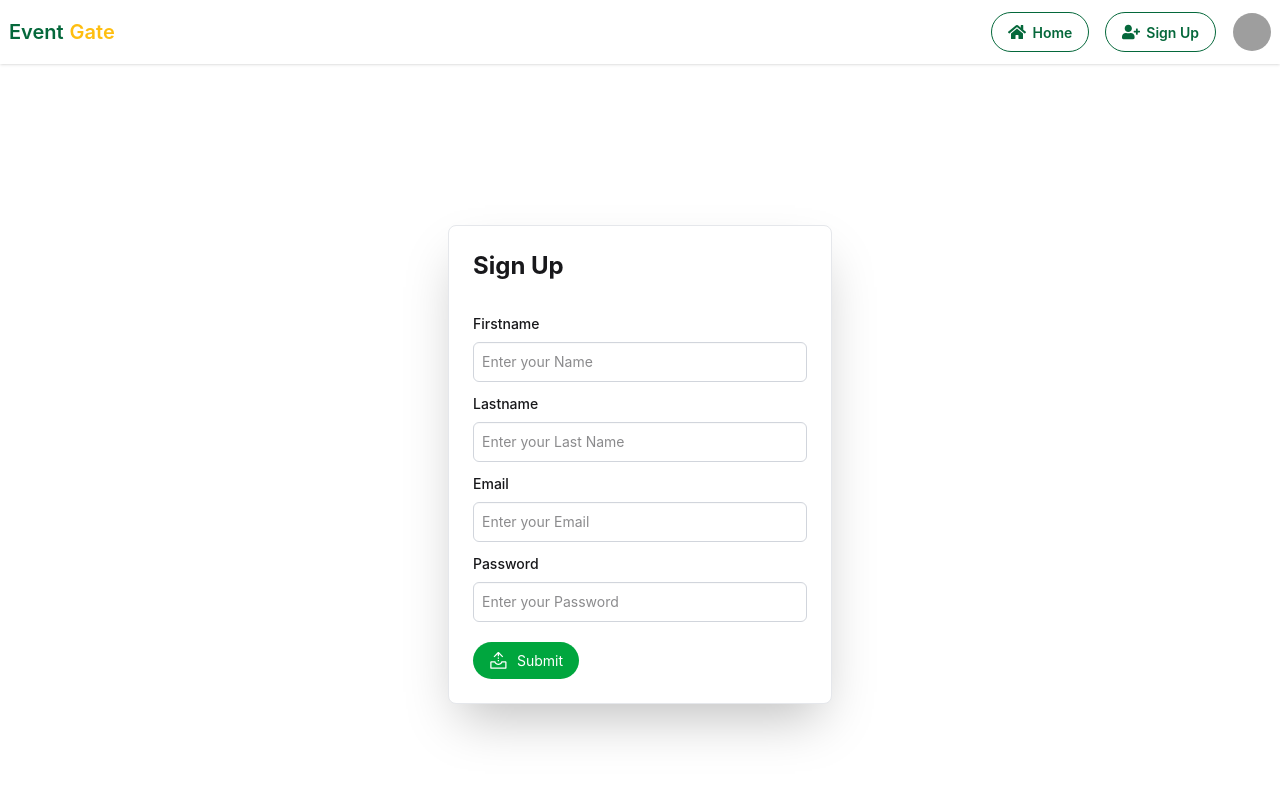
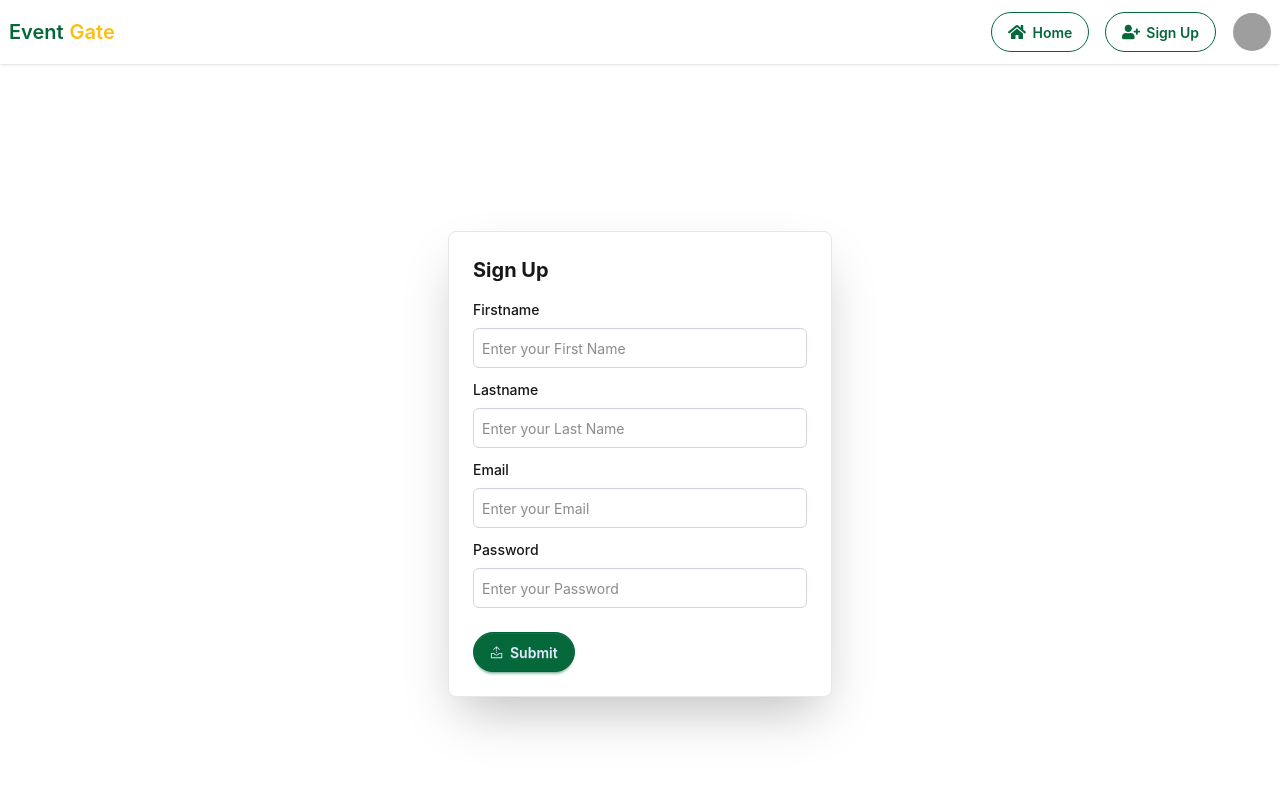
Before and after one commit to Schavvv/event-gate, a React (Vite) app: page /sign-up in a window 1280 px wide. Shown: the top 800 px of the page. Built offline with nearby package versions, Linux system fonts and the light colour scheme; no server answers; grey boxes are pictures that could not be loaded.

Commit message:
Added global session

```diff
--- a/src/App.jsx
+++ b/src/App.jsx
@@ -1,17 +1,39 @@
-
 import './App.css'
 import { Routes, Route } from "react-router";
 import HomePage from './pages/HomePage'
 import SignUp from './pages/SignUp'
+import { useState, useEffect } from 'react';
+import { supabase } from './Utils/supabase';
+import { SessionContext } from './contexts/SessionContext';
 
 function App() {
+  // state
+  const [session, setSession] = useState(null)
+
+  useEffect(() => {
+    const {
+      data: { subscription },
+    } = supabase.auth.onAuthStateChange((event, session) => {
+      if (event === 'SIGNED_OUT') {
+        setSession(null)
+      } else if (session) {
+        setSession(session)
+      }
+    });
+    return () => {
+      subscription.unsubscribe()
+    };
+  }, []);
+
 
 
   return (
-    <Routes>
-      <Route path="/" element={<HomePage />} />
-      <Route path="/sign-up" element={<SignUp />} />
-    </Routes>
+    <SessionContext.Provider value={session}>
+      <Routes>
+        <Route path="/" element={<HomePage />} />
+        <Route path="/sign-up" element={<SignUp />} />
+      </Routes>
+    </SessionContext.Provider>
 
   )
 }
--- a/src/components/NavBar.jsx
+++ b/src/components/NavBar.jsx
@@ -2,7 +2,11 @@ import React from 'react'
 import { NavLink } from 'react-router'
 import HomeIcon from './icons/HomeIcon'
 import SignUpIcon from './icons/SignUpIcon'
+import { useContext } from 'react'
+import { SessionContext } from '../contexts/SessionContext'
+
 const NavBar = () => {
+    const session = useContext(SessionContext);
     return (
         <div className="navbar bg-base-100 shadow-sm">
             <div className="flex w-full max-w-7xl mx-auto">
@@ -17,10 +21,14 @@ const NavBar = () => {
                         <HomeIcon className="text-lg" />
                         Home
                     </NavLink>
-                    <NavLink to="/sign-up" className="btn btn-primary mr-4 rounded-full btn-outline">
-                        <SignUpIcon className="text-lg" />
-                        Sign Up
-                    </NavLink>
+                    {!session && (
+                        <NavLink to="/sign-up" className="btn btn-primary mr-4 rounded-full btn-outline">
+                            <SignUpIcon className="text-lg" />
+                            Sign Up
+
+
+                        </NavLink>
+                    )}
 
                     <div className="dropdown dropdown-end">
                         <div tabIndex={0} role="button" className="btn btn-ghost btn-circle avatar">
--- /dev/null
+++ b/src/contexts/SessionContext.js
@@ -0,0 +1,2 @@
+import { createContext } from "react";
+export const SessionContext = createContext(null);
--- a/src/pages/SignUp.jsx
+++ b/src/pages/SignUp.jsx
@@ -1,16 +1,13 @@
-import React from "react";
 import Input from "../components/form/Input";
 import MainLayout from "../layout/MainLayout";
 import Card from "../components/Card";
 import ApplyIcon from "../components/icons/ApplyIcon";
-
-
+import { supabase } from "../Utils/supabase";
 
 const SignUp = () => {
     const handleSubmit = async (event) => {
         event.preventDefault();
         const formData = new FormData(event.target);
-        console.log("formData", formData.get("firstname"));
         const signupForm = {
             firstname: formData.get("firstname"),
             lastname: formData.get("lastname"),
@@ -21,52 +18,52 @@ const SignUp = () => {
         const { data, error } = await supabase.auth.signUp({
             email: signupForm.email,
             password: signupForm.password,
-        })
+        });
+
+        if (error) alert(error);
+
+        if (data) console.log(data);
     };
 
     return (
         <MainLayout>
-            <div className="flex justify-center items-center min-h-screen bg-white-100">
+            <div className="min-h-screen flex flex-col">
+                <div className="flex justify-center items-center flex-1">
                     <Card>
-                    <h1 className="text-2xl font-bold mb-4 text-left">Sign Up</h1>
+                        <h1 className="text-xl font-bold">Sign Up</h1>
                         <form onSubmit={handleSubmit}>
                             <Input
+                                name="firstname"
+                                placeholder="Enter your First Name"
                                 label="Firstname"
                                 type="text"
-                            placeholder="Enter your Name"
-                            name="firstname"
                             />
                             <Input
+                                name="lastname"
+                                placeholder="Enter your Last Name"
                                 label="Lastname"
                                 type="text"
-                            placeholder="Enter your Last Name"
-                            name="lastname"
                             />
                             <Input
+                                name="email"
+                                placeholder="Enter your Email"
                                 label="Email"
                                 type="email"
-                            placeholder="Enter your Email"
-                            name="email"
                             />
                             <Input
+                                name="password"
+                                placeholder="Enter your Password"
                                 label="Password"
                                 type="password"
-                            placeholder="Enter your Password"
-                            name="password"
                             />
-                        <div className="flex justify-left mt-4">
-                            <button
-                                type="submit"
-                                className="flex items-center gap-2 bg-green-600 text-white py-2 px-4 rounded-full hover:bg-green-700 transition-colors"
-                            >
-                                <ApplyIcon className="w-5 h-5" />
-                                Submit
+                            <button className="btn btn-primary rounded-full mt-5">
+                                <ApplyIcon className="text-sm" /> Submit
                             </button>
-                        </div>
                         </form>
                     </Card>
                 </div>
-        </MainLayout >
+            </div>
+        </MainLayout>
     );
 };
 
```
Lines whose indentation alone changed are shown as unchanged.
